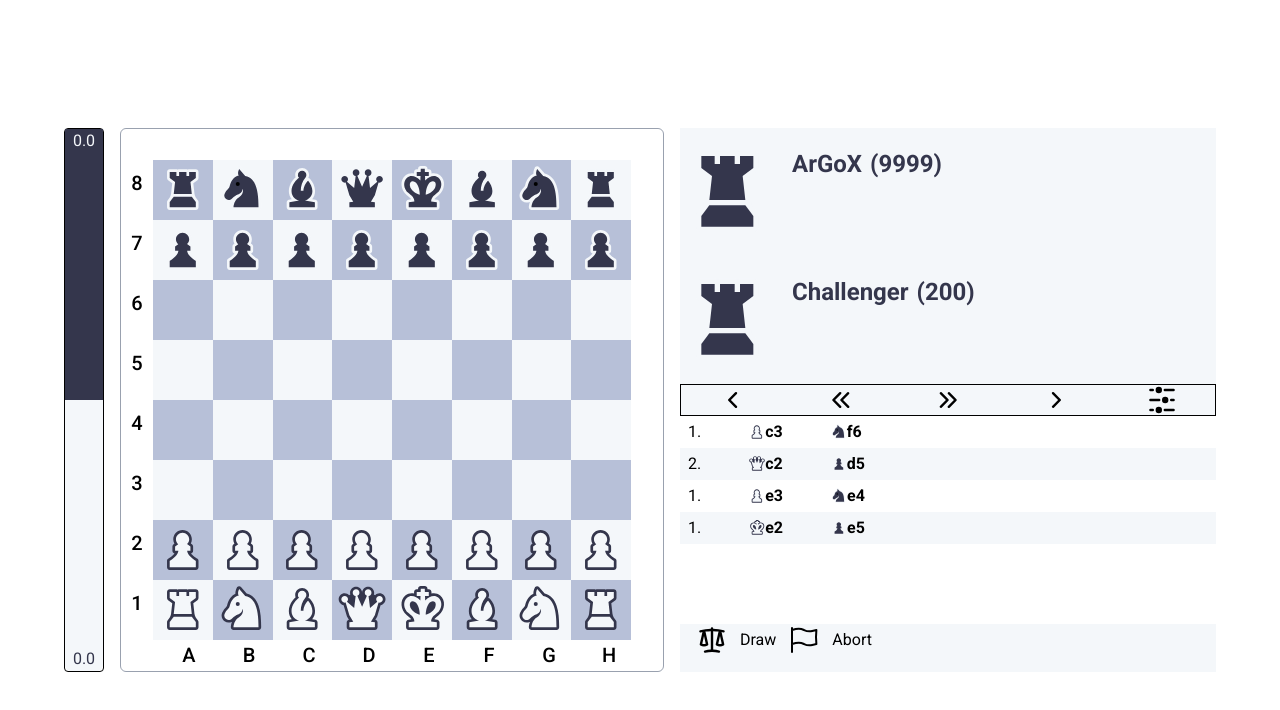
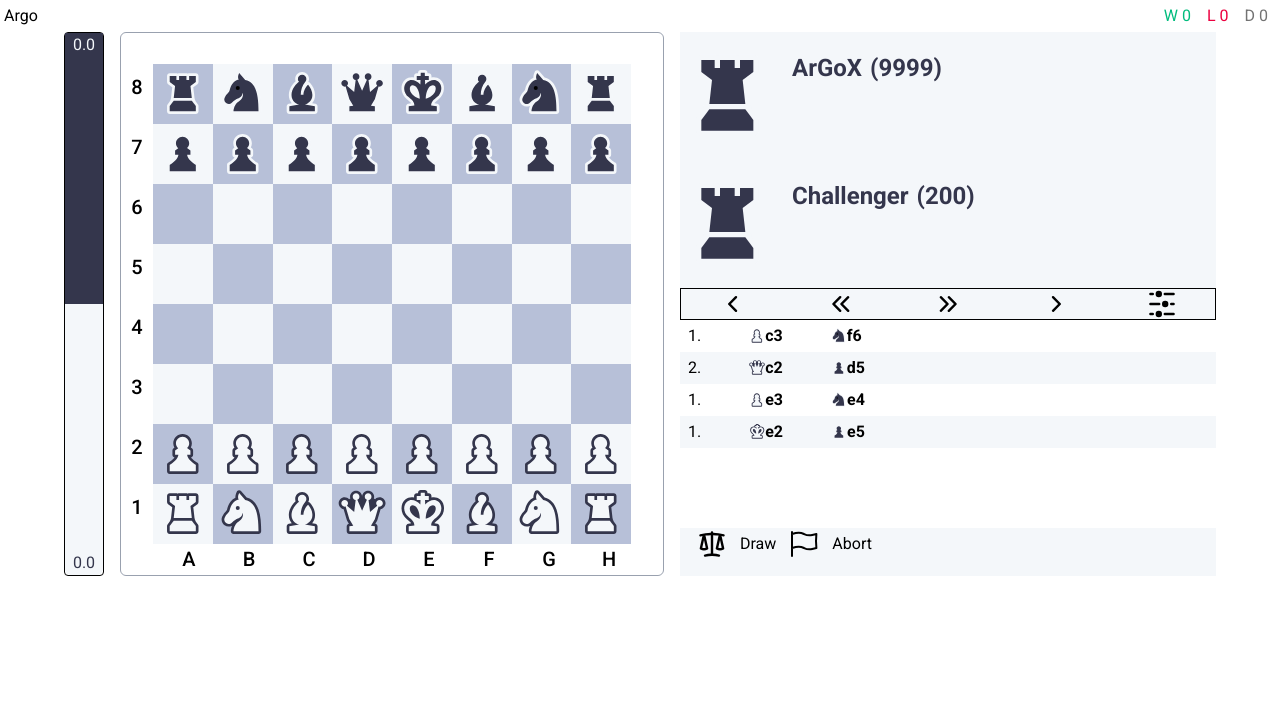
Before and after one commit to Tecu23/eng-client, a React (Vite) app: page / in a window 1280 px wide. Shown: the top 710 px of the page. Built offline with nearby package versions, Linux system fonts and the light colour scheme.

Commit message:
add header

```diff
--- a/src/App.tsx
+++ b/src/App.tsx
@@ -1,8 +1,10 @@
 import Game from "@/components/game/Game";
+import Header from "@/components/layout/Header";
 
 const App = () => {
     return (
-        <main className="flex min-h-screen items-center justify-center">
+        <main className="">
+            <Header />
             <Game />
         </main>
     );
--- /dev/null
+++ b/src/components/layout/Header.tsx
@@ -0,0 +1,20 @@
+const Header = () => {
+    return (
+        <header className="p-1">
+            <div className="flex justify-between">
+                <div>Argo</div>
+                <nav className="">
+                    <ul className="">
+                        <li className="flex items-center">
+                            <p className="px-2 text-emerald-500">W 0</p>
+                            <p className="px-2 text-rose-600">L 0</p>
+                            <p className="px-2 text-neutral-500">D 0</p>
+                        </li>
+                    </ul>
+                </nav>
+            </div>
+        </header>
+    );
+};
+
+export default Header;
```
